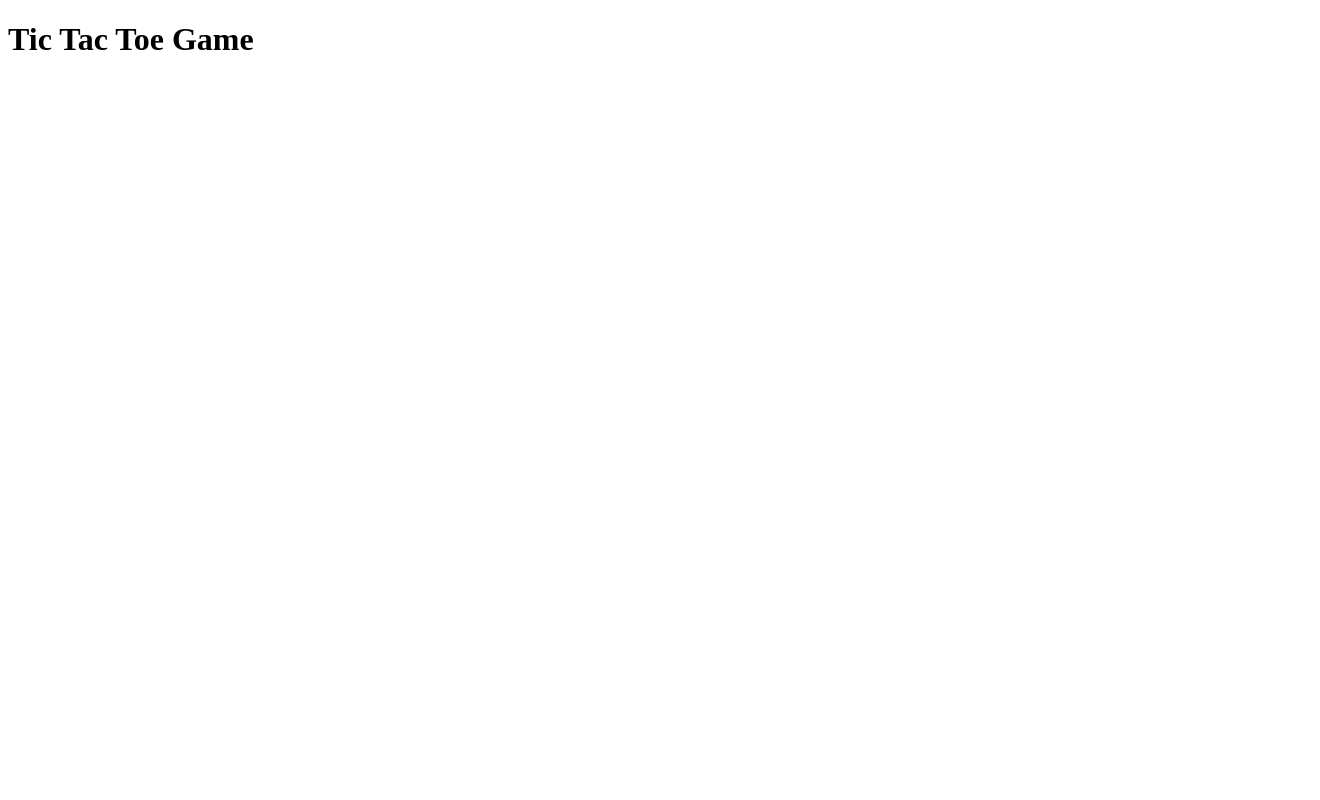
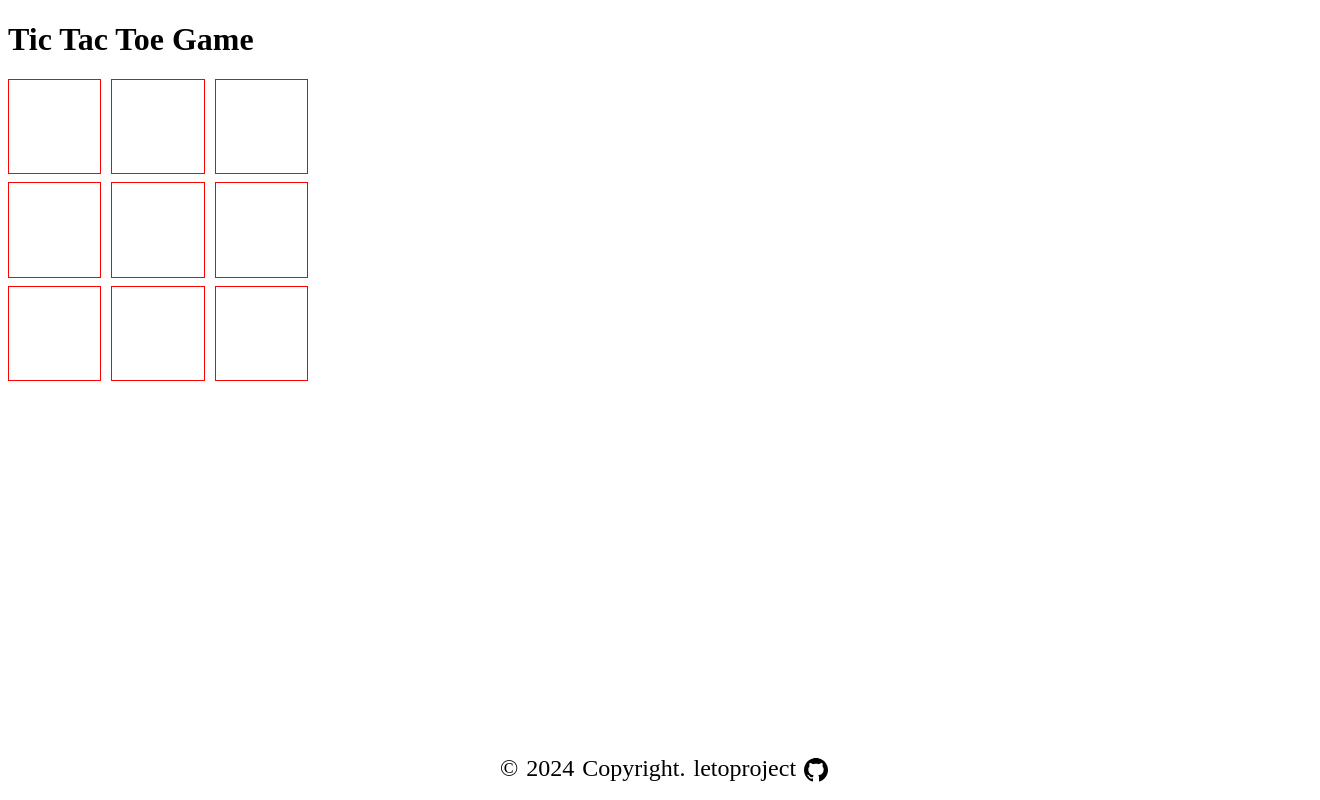
Before and after one commit to letoproject/odin-tic-tac-toe, a plain HTML site: page index.html in a window 1280 px wide. Shown: the whole page, 1320 px wide, since content can reach past the window. Drawn offline with Linux system fonts and the light colour scheme.

Commit message:
feat: add screenController function and GUI

```diff
--- a/index.html
+++ b/index.html
@@ -7,8 +7,25 @@
   <link rel="stylesheet" href="./style.css">
 </head>
 <body>
-  <h1>Tic Tac Toe Game</h1>
+  <header>
+    <h1>Tic Tac Toe Game</h1>
+  </header>
 
+  <main>
+    <section class="gameBoard">
+
+    </section>
+  </main>
+
+  <footer class="footer">
+    <p class="footer_text"> © <span class="current_year"></span> Copyright. <a class="git_link"
+        href="https://github.com/letoproject"> <span class="git_text">letoproject</span><svg class="git_img"
+          xmlns="http://www.w3.org/2000/svg" width="24" height="24" viewBox="0 0 24 24">
+          <path
+            d="M12 0c-6.626 0-12 5.373-12 12 0 5.302 3.438 9.8 8.207 11.387.599.111.793-.261.793-.577v-2.234c-3.338.726-4.033-1.416-4.033-1.416-.546-1.387-1.333-1.756-1.333-1.756-1.089-.745.083-.729.083-.729 1.205.084 1.839 1.237 1.839 1.237 1.07 1.834 2.807 1.304 3.492.997.107-.775.418-1.305.762-1.604-2.665-.305-5.467-1.334-5.467-5.931 0-1.311.469-2.381 1.236-3.221-.124-.303-.535-1.524.117-3.176 0 0 1.008-.322 3.301 1.23.957-.266 1.983-.399 3.003-.404 1.02.005 2.047.138 3.006.404 2.291-1.552 3.297-1.23 3.297-1.23.653 1.653.242 2.874.118 3.176.77.84 1.235 1.911 1.235 3.221 0 4.609-2.807 5.624-5.479 5.921.43.372.823 1.102.823 2.222v3.293c0 .319.192.694.801.576 4.765-1.589 8.199-6.086 8.199-11.386 0-6.627-5.373-12-12-12z" />
+        </svg></a></p>
+
+  </footer>
   <script src="./script.js"></script>
 </body>
 </html>
--- a/script.js
+++ b/script.js
@@ -2,6 +2,8 @@ function Gameboard() {
   const rows = 3;
   const columns = 3;
   const board = [];
+
+  const gui = screenController();
 
   const setBoard = () => {
     for (let i = 0; i < rows; i += 1) {
@@ -19,6 +21,7 @@ function Gameboard() {
   const setToken = (row, column, playerToken) => {
     if (board[row][column].getToken() === " ") {
       board[row][column].addToken(playerToken);
+      gui.addTokenToCell(row, column, playerToken);
       return true;
     }
     return false;
@@ -46,6 +49,7 @@ function Cell() {
 
 function GameController(playerOne = "X", playerTwo = "O") {
   const board = Gameboard();
+  const gui = screenController();
 
   const players = [
     {
@@ -76,7 +80,7 @@ function GameController(playerOne = "X", playerTwo = "O") {
     const columns = board.getBoard()[0].length;
 
     const rawBoard = board.printBoard();
-    for (let i = 0; i < 3; i += 1) {
+    for (let i = 0; i < rows; i += 1) {
       if (
         rawBoard[i][0] === rawBoard[i][1] &&
         rawBoard[i][1] === rawBoard[i][2] &&
@@ -121,7 +125,7 @@ function GameController(playerOne = "X", playerTwo = "O") {
       board.setToken(row, column, getActivePlayer().token);
       let winner = winnerCheck();
       if (winner) {
-        console.log("winner", winner);
+        console.log("winner", `player ${winner}`);
         console.log(board.printBoard());
         restartGame();
       } else {
@@ -138,14 +142,51 @@ function GameController(playerOne = "X", playerTwo = "O") {
     activePlayer = players[0];
   };
 
+  gui.renderGameBoard();
+
   return { playRound, getActivePlayer, winnerCheck, restartGame };
 }
 
+function screenController() {
+  const gameBoard = document.querySelector(".gameBoard");
+
+  const renderGameBoard = () => {
+    const board = Gameboard();
+    const rows = board.getBoard().length;
+    const columns = board.getBoard()[0].length;
+
+    for (let i = 0; i < rows; i += 1) {
+      for (let j = 0; j < columns; j += 1) {
+        let cell = document.createElement("div");
+        cell.classList.add("cell");
+        cell.textContent = " ";
+        cell.setAttribute("row", i);
+        cell.setAttribute("column", j);
+        cell.addEventListener("click", () => {
+          const row = cell.getAttribute("row");
+          const column = cell.getAttribute("column");
+          game.playRound(parseInt(row), parseInt(column));
+        });
+        gameBoard.appendChild(cell);
+      }
+    }
+  };
+
+  const addTokenToCell = (row, column, playerToken) => {
+    let cell = document.querySelector(`[row="${row}"][column="${column}"]`);
+    cell.textContent = playerToken;
+  };
+
+  return { renderGameBoard, addTokenToCell };
+}
+
 const game = GameController();
-const board = Gameboard();
 
-game.playRound(0, 0); // X
-game.playRound(0, 1); // O
-game.playRound(1, 1); // X
-game.playRound(1, 2); // O
-game.playRound(2, 2); // X
+// game.playRound(0, 0); // X
+// game.playRound(0, 0); // O
+// game.playRound(1, 1); // X
+// game.playRound(1, 2); // O
+// game.playRound(2, 2); // X
+
+const currentYearSpan = document.querySelector(".current_year");
+currentYearSpan.textContent = new Date().getFullYear();
--- a/style.css
+++ b/style.css
@@ -0,0 +1,68 @@
+.gameBoard {
+  height: 300px;
+  width: 300px;
+  display: grid;
+  grid-template-rows: repeat(3, 1fr);
+  grid-template-columns: repeat(3, 1fr);
+  gap: 10px;
+  justify-content: center;
+  align-items: center;
+}
+
+.cell {
+  border: 1px solid red;
+  height: 100%;
+  justify-self: stretch;
+  align-self: center;
+  text-align: center;
+  font-size: 3rem;
+}
+
+
+
+/* / FOOTER / */
+
+.footer {
+  padding: 1rem;
+  width: 100%;
+  position: absolute;
+  bottom: 0;
+}
+
+.footer_text {
+  display: flex;
+  justify-content: center;
+  margin: 0;
+  gap: .5rem;
+  font-size: 1.5rem;
+}
+
+.git_link {
+  text-decoration: none;
+  color: #000;
+  display: flex;
+  gap: .5rem;
+  align-items: center
+}
+
+.git_text::after {
+  content: '';
+  width: 0px;
+  height: 2px;
+  display: block;
+  background: black;
+  transition: 300ms;
+}
+
+.git_text:hover::after {
+  width: 100%;
+}
+
+.git_img {
+  transform: scale(1);
+  transition: transform 250ms cubic-bezier(0.25, 0.46, 0.45, 0.94)
+}
+
+.git_link:hover .git_img {
+  transform: scale(1.1);
+}
```
